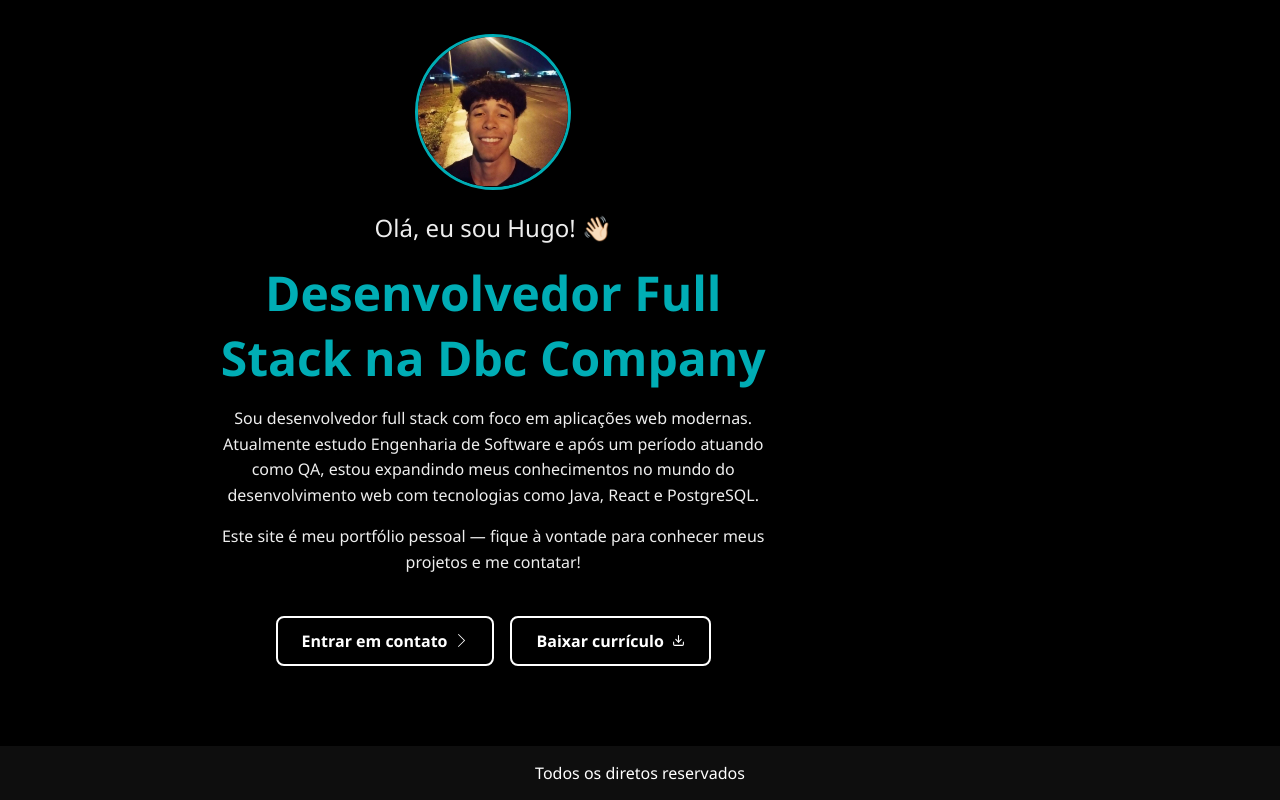
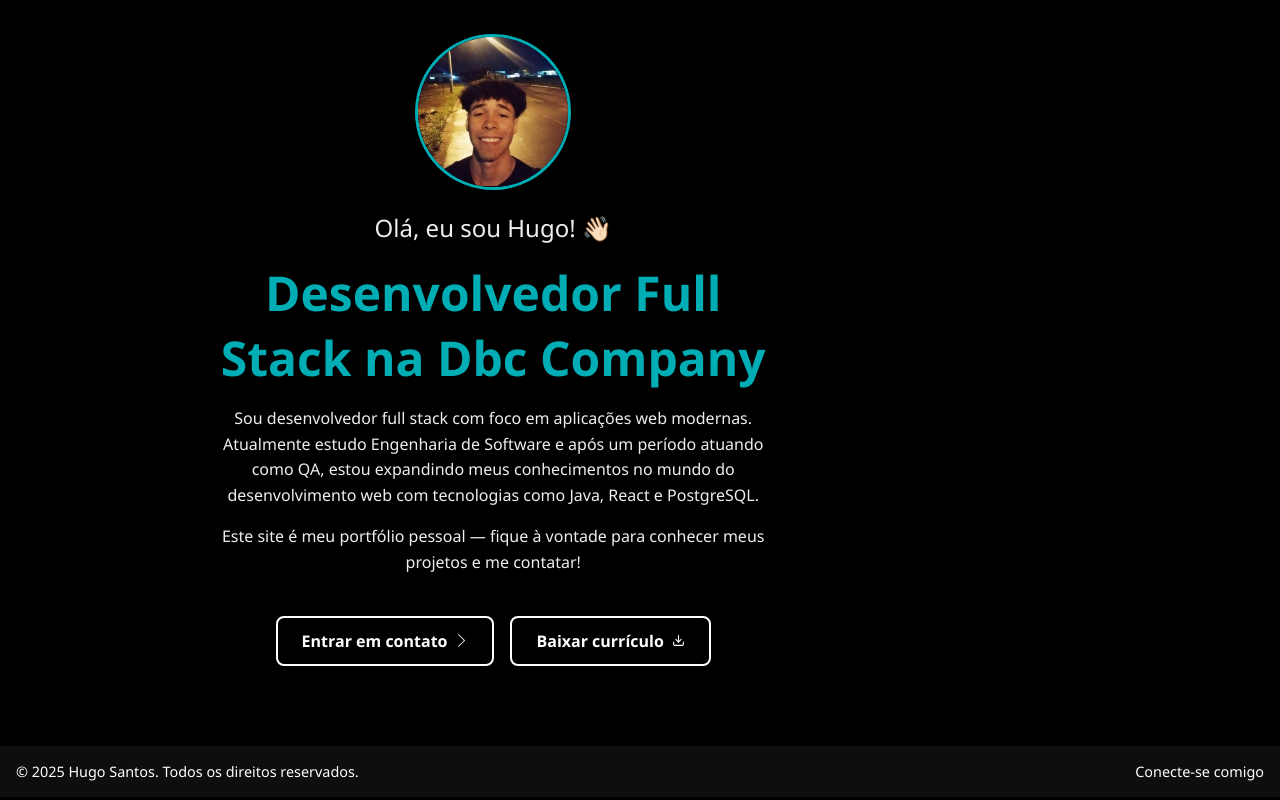
Before and after one commit to hugosantos-uf/VS16A-Task01, a Next.js app: page / in a window 1280 px wide. Shown: the part 159-959 px from the top of the page. Built offline with nearby package versions, Linux system fonts and the light colour scheme; a web font is replaced by a local one.

Commit message:
aterado footer

```diff
--- a/src/components/footer/Footer.tsx
+++ b/src/components/footer/Footer.tsx
@@ -2,7 +2,12 @@ import React from "react";
 import styles from "./footer.module.scss";
 
 const Footer = () => {
-  return <footer className={styles.footer}>Todos os diretos reservados</footer>;
+  return (
+    <footer className={styles.footer}>
+      <p>© 2025 Hugo Santos. Todos os direitos reservados.</p>
+      <p>Conecte-se comigo</p>
+    </footer>
+  );
 };
 
 export default Footer;
--- a/src/components/footer/footer.module.scss
+++ b/src/components/footer/footer.module.scss
@@ -1,7 +1,8 @@
 .footer {
   background-color: #0e0e0e;
   color: white;
-  text-align: center;
+  display: flex;
+  justify-content: space-between;
   padding: 1rem;
   margin-top: auto;
 
```
